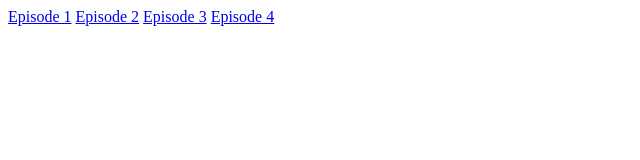
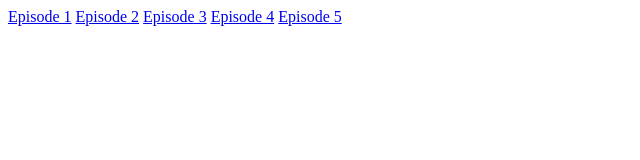
Before and after one commit to drakeerv/js-minecraft-clone, a plain HTML site: page index.html in a window 1280 px wide. Shown: the full height of the page, 0-640 px from the left. Drawn offline with Linux system fonts and the light colour scheme.

Commit message:
add ep5 to index

```diff
--- a/index.html
+++ b/index.html
@@ -11,5 +11,6 @@
     <a href="/episodes/episode-2/index.html">Episode 2</a>
     <a href="/episodes/episode-3/index.html">Episode 3</a>
     <a href="/episodes/episode-4/index.html">Episode 4</a>
+    <a href="/episodes/episode-5/index.html">Episode 5</a>
 </body>
 </html>
```
